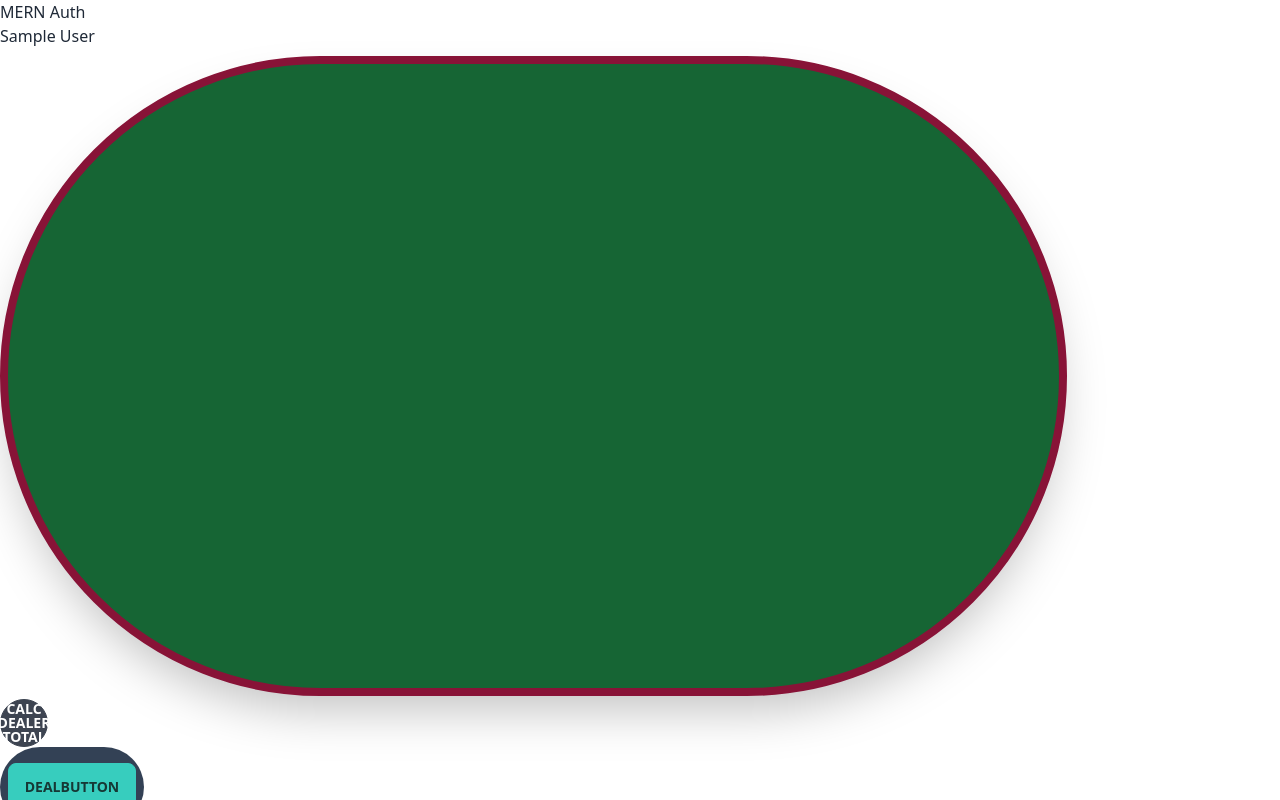
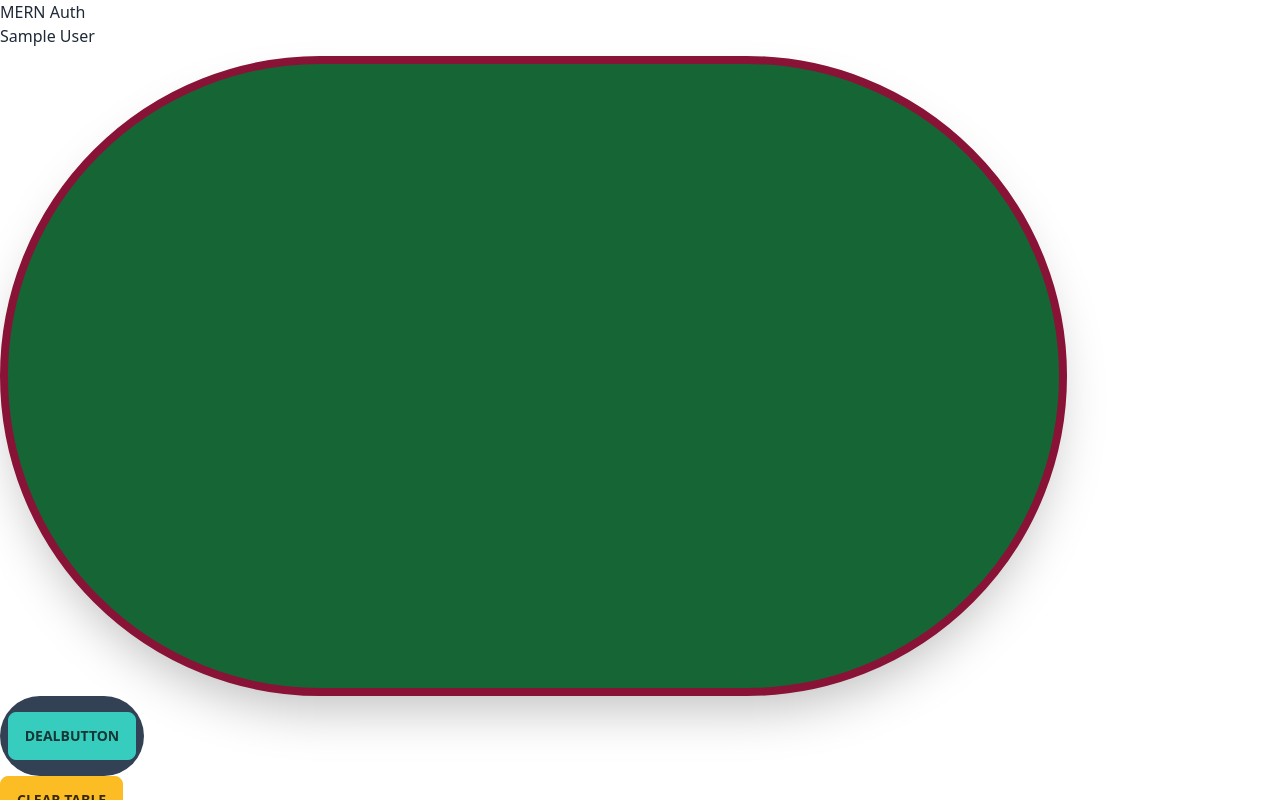
Before and after one commit to TFuray/blackjack-counting-react-fs, a React (Vite) app in the folder frontend/: page /cardGame in a window 1280 px wide. Shown: the top 800 px of the page. Built offline with nearby package versions, Linux system fonts and the light colour scheme; no server answers; sample sign-in values are in the browser's storage.

Commit message:
dealer hit logic working

```diff
--- a/frontend/src/views/cardGame/CardGameScreen.jsx
+++ b/frontend/src/views/cardGame/CardGameScreen.jsx
@@ -1,4 +1,3 @@
-import ButtonBar from "@views/cardGame/buttons/buttonBar/ButtonBar"
 import { apiSlice } from "@slices/api/apiSlice"
 import {
   useDrawOneMutation,
@@ -6,9 +5,10 @@ import {
 } from "@slices/api/cards/cardsApiSlice"
 import { addCardToHand, setDealerTotal } from "@slices/dealer/dealerSlice"
 import TempClearBtn from "@views/cardGame/buttons/TempClearBtn"
+import ButtonBar from "@views/cardGame/buttons/buttonBar/ButtonBar"
+import DealButton from "@views/cardGame/buttons/buttonBar/DealButton"
 import DisplayDealerCards from "@views/cardGame/dealerHand/DisplayDealerCards"
 import DisplayPlayerCards from "@views/cardGame/playerHand/DisplayPlayerCards"
-import DealButton from "@views/cardGame/buttons/buttonBar/DealButton"
 import { useEffect, useState } from "react"
 import { useDispatch, useSelector } from "react-redux"
 
@@ -23,11 +23,9 @@ const CardGameScreen = () => {
 
   const { data } = useDrawOneQuery()
 
-  // const [trigger, { data }] = apiSlice.endpoints.drawOne.useLazyQuery()
 
   const calcDealerTotal = () => {
     let tempDealerTotal = dealerHand.map((data) => {
-      console.log(data)
       if (data.value === "ACE") {
         return 11
       } else if (data.value === "KING") {
@@ -41,7 +39,6 @@ const CardGameScreen = () => {
       }
     })
     let tempTotal = tempDealerTotal.reduce((acc, val) => acc + val, 0)
-    console.log(tempTotal)
     dispatch(setDealerTotal(tempTotal))
   }
 
@@ -52,32 +49,11 @@ const CardGameScreen = () => {
   }
 
   if (!playerTurn) {
-    useEffect(() => {
-      if (dealerTotal < 17) {
-        hitDealer()
-      }
-    }, [dealerTotal])
+    calcDealerTotal()
+    if (dealerTotal < 17) {
+      hitDealer()
+    }
   }
-
-  // const checkDealerTotal = () => {
-  //   console.log(dealerTotal)
-  //   // calcDealerTotal()
-  //   while (dealerTotal < 17) {
-  //     hitDealer()
-  //   }
-  // }
-
-  // const hitDealer = () => {
-
-  //     dispatch(addCardToHand(data.cards[0]))
-  //     calcDealerTotal()
-  //     dispatch(apiSlice.util.resetApiState())
-
-  // }
-
-  // while (dealerTotal < 17) {
-  //   hitDealer()
-  // }
 
   return (
     <>
@@ -87,12 +63,6 @@ const CardGameScreen = () => {
         <br />
         <DisplayPlayerCards />
       </div>
-      <button
-        onClick={() => calcDealerTotal()}
-        className="btn btn-circle"
-      >
-        calc dealer total
-      </button>
       <DealButton />
       <TempClearBtn />
       <ButtonBar />
```
